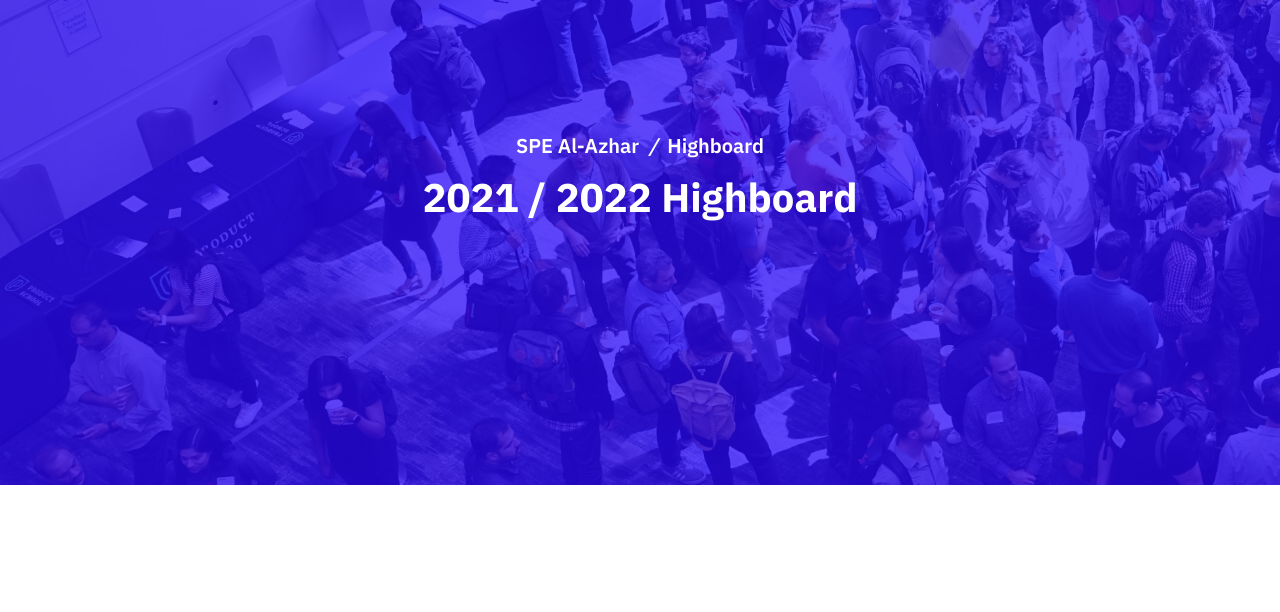
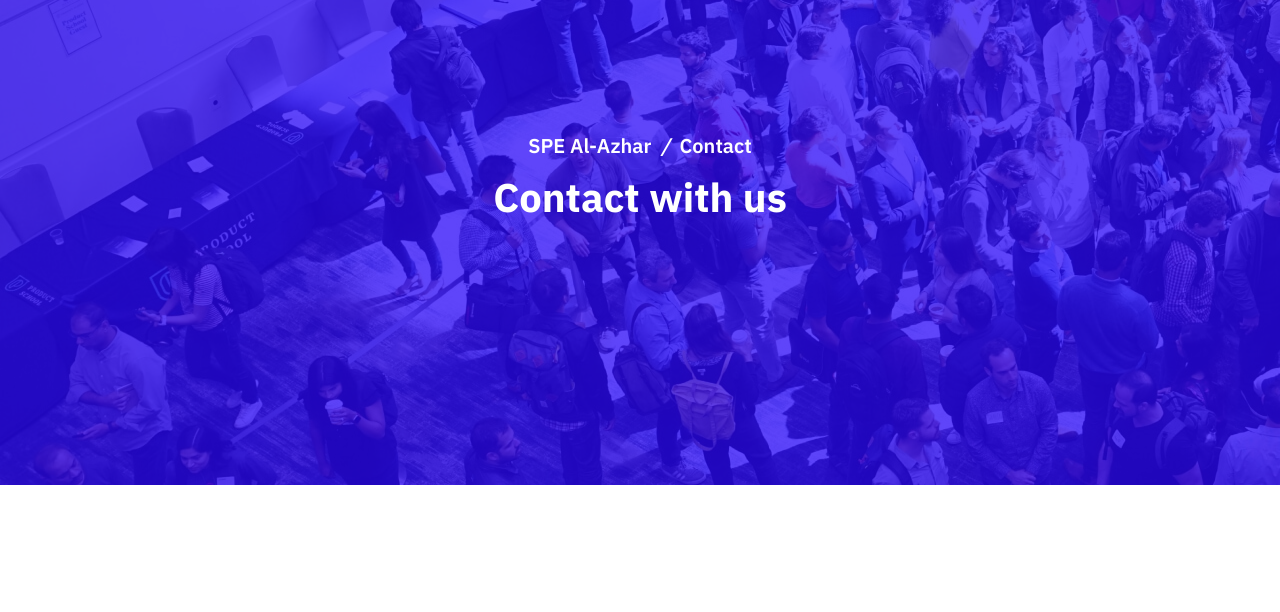
Before and after one commit to abdelrahman18036/SPE, a plain HTML site: page contact.html in a window 1280 px wide. Shown: the part 115-727 px from the top of the page. Drawn offline with Linux system fonts and the light colour scheme.

Commit message:
Update contact.html

```diff
--- a/contact.html
+++ b/contact.html
@@ -260,10 +260,10 @@
                                         <a href="index-2.html" class="home">SPE Al-Azhar</a>
                                     </span>
                                     <em class="delimiter">/</em>
-                                    <span class="current">Highboard</span>
+                                    <span class="current">Contact</span>
                                 </div>
                             </div>
-                            <h1 class="entry-title">2021 / 2022 Highboard
+                            <h1 class="entry-title">Contact with us
                             </h1>
                         </div>
                     </div>
```
